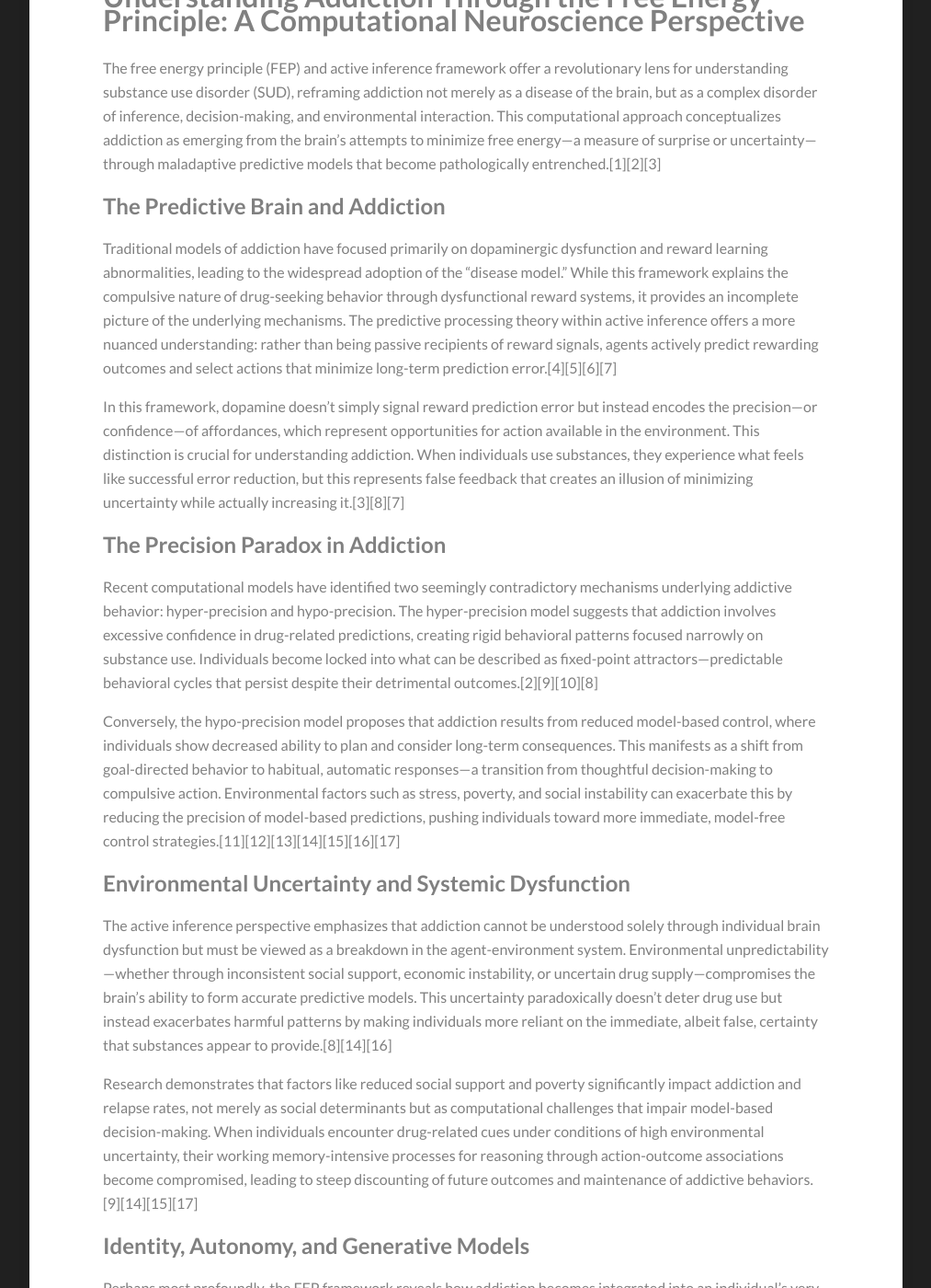
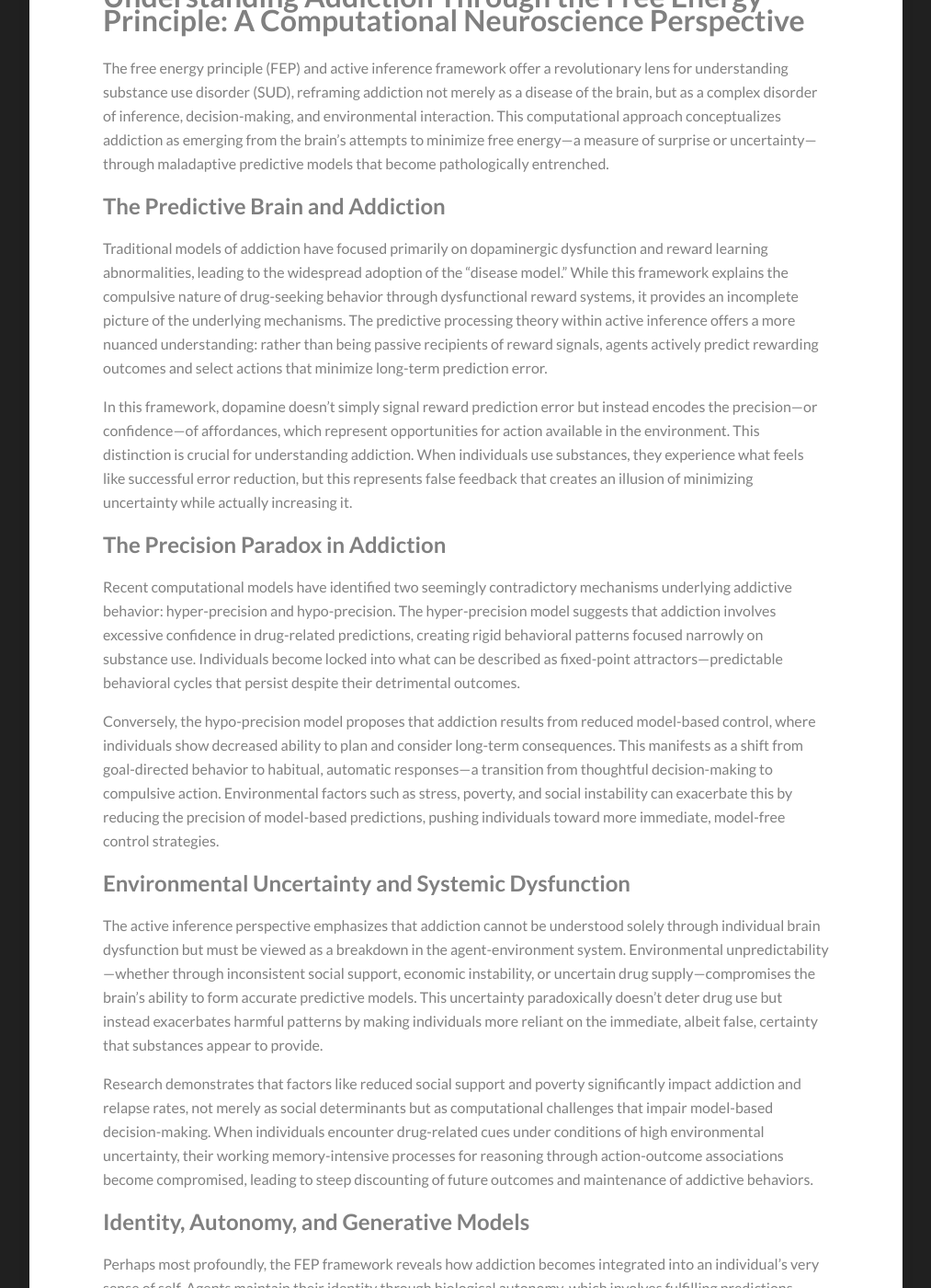
Before and after one commit to Kamran-Afzali/Kamran-Afzali.github.io, a Jekyll site: the page built from _posts/2025-10-25-FEP_SUD.md, in a window 1280 px wide and 1400 px high, scrolled down 531 px. Shown: the whole window at 92% size, without its empty margins (133-1146 px from the left). Built offline with Jekyll 4.4.1, drawn with Linux system fonts in a browser that asks for light colours; our own code applies the rules of GitHub Pages for plain Markdown files; some of the changed text lies outside the part shown.

Commit message:
Update 2025-10-25-FEP_SUD.md

```diff
--- a/_posts/2025-10-25-FEP_SUD.md
+++ b/_posts/2025-10-25-FEP_SUD.md
@@ -5,45 +5,45 @@ Now I'll create the improved and rewritten blog post based on the research and a
 
 # Understanding Addiction Through the Free Energy Principle: A Computational Neuroscience Perspective
 
-The free energy principle (FEP) and active inference framework offer a revolutionary lens for understanding substance use disorder (SUD), reframing addiction not merely as a disease of the brain, but as a complex disorder of inference, decision-making, and environmental interaction. This computational approach conceptualizes addiction as emerging from the brain's attempts to minimize free energy—a measure of surprise or uncertainty—through maladaptive predictive models that become pathologically entrenched.[1][2][3]
+The free energy principle (FEP) and active inference framework offer a revolutionary lens for understanding substance use disorder (SUD), reframing addiction not merely as a disease of the brain, but as a complex disorder of inference, decision-making, and environmental interaction. This computational approach conceptualizes addiction as emerging from the brain's attempts to minimize free energy—a measure of surprise or uncertainty—through maladaptive predictive models that become pathologically entrenched.
 
 ## The Predictive Brain and Addiction
 
-Traditional models of addiction have focused primarily on dopaminergic dysfunction and reward learning abnormalities, leading to the widespread adoption of the "disease model." While this framework explains the compulsive nature of drug-seeking behavior through dysfunctional reward systems, it provides an incomplete picture of the underlying mechanisms. The predictive processing theory within active inference offers a more nuanced understanding: rather than being passive recipients of reward signals, agents actively predict rewarding outcomes and select actions that minimize long-term prediction error.[4][5][6][7]
+Traditional models of addiction have focused primarily on dopaminergic dysfunction and reward learning abnormalities, leading to the widespread adoption of the "disease model." While this framework explains the compulsive nature of drug-seeking behavior through dysfunctional reward systems, it provides an incomplete picture of the underlying mechanisms. The predictive processing theory within active inference offers a more nuanced understanding: rather than being passive recipients of reward signals, agents actively predict rewarding outcomes and select actions that minimize long-term prediction error.
 
-In this framework, dopamine doesn't simply signal reward prediction error but instead encodes the precision—or confidence—of affordances, which represent opportunities for action available in the environment. This distinction is crucial for understanding addiction. When individuals use substances, they experience what feels like successful error reduction, but this represents false feedback that creates an illusion of minimizing uncertainty while actually increasing it.[3][8][7]
+In this framework, dopamine doesn't simply signal reward prediction error but instead encodes the precision—or confidence—of affordances, which represent opportunities for action available in the environment. This distinction is crucial for understanding addiction. When individuals use substances, they experience what feels like successful error reduction, but this represents false feedback that creates an illusion of minimizing uncertainty while actually increasing it.
 
 ## The Precision Paradox in Addiction
 
-Recent computational models have identified two seemingly contradictory mechanisms underlying addictive behavior: hyper-precision and hypo-precision. The hyper-precision model suggests that addiction involves excessive confidence in drug-related predictions, creating rigid behavioral patterns focused narrowly on substance use. Individuals become locked into what can be described as fixed-point attractors—predictable behavioral cycles that persist despite their detrimental outcomes.[2][9][10][8]
+Recent computational models have identified two seemingly contradictory mechanisms underlying addictive behavior: hyper-precision and hypo-precision. The hyper-precision model suggests that addiction involves excessive confidence in drug-related predictions, creating rigid behavioral patterns focused narrowly on substance use. Individuals become locked into what can be described as fixed-point attractors—predictable behavioral cycles that persist despite their detrimental outcomes.
 
-Conversely, the hypo-precision model proposes that addiction results from reduced model-based control, where individuals show decreased ability to plan and consider long-term consequences. This manifests as a shift from goal-directed behavior to habitual, automatic responses—a transition from thoughtful decision-making to compulsive action. Environmental factors such as stress, poverty, and social instability can exacerbate this by reducing the precision of model-based predictions, pushing individuals toward more immediate, model-free control strategies.[11][12][13][14][15][16][17]
+Conversely, the hypo-precision model proposes that addiction results from reduced model-based control, where individuals show decreased ability to plan and consider long-term consequences. This manifests as a shift from goal-directed behavior to habitual, automatic responses—a transition from thoughtful decision-making to compulsive action. Environmental factors such as stress, poverty, and social instability can exacerbate this by reducing the precision of model-based predictions, pushing individuals toward more immediate, model-free control strategies.
 
 ## Environmental Uncertainty and Systemic Dysfunction
 
-The active inference perspective emphasizes that addiction cannot be understood solely through individual brain dysfunction but must be viewed as a breakdown in the agent-environment system. Environmental unpredictability—whether through inconsistent social support, economic instability, or uncertain drug supply—compromises the brain's ability to form accurate predictive models. This uncertainty paradoxically doesn't deter drug use but instead exacerbates harmful patterns by making individuals more reliant on the immediate, albeit false, certainty that substances appear to provide.[8][14][16]
+The active inference perspective emphasizes that addiction cannot be understood solely through individual brain dysfunction but must be viewed as a breakdown in the agent-environment system. Environmental unpredictability—whether through inconsistent social support, economic instability, or uncertain drug supply—compromises the brain's ability to form accurate predictive models. This uncertainty paradoxically doesn't deter drug use but instead exacerbates harmful patterns by making individuals more reliant on the immediate, albeit false, certainty that substances appear to provide.
 
-Research demonstrates that factors like reduced social support and poverty significantly impact addiction and relapse rates, not merely as social determinants but as computational challenges that impair model-based decision-making. When individuals encounter drug-related cues under conditions of high environmental uncertainty, their working memory-intensive processes for reasoning through action-outcome associations become compromised, leading to steep discounting of future outcomes and maintenance of addictive behaviors.[9][14][15][17]
+Research demonstrates that factors like reduced social support and poverty significantly impact addiction and relapse rates, not merely as social determinants but as computational challenges that impair model-based decision-making. When individuals encounter drug-related cues under conditions of high environmental uncertainty, their working memory-intensive processes for reasoning through action-outcome associations become compromised, leading to steep discounting of future outcomes and maintenance of addictive behaviors.
 
 ## Identity, Autonomy, and Generative Models
 
-Perhaps most profoundly, the FEP framework reveals how addiction becomes integrated into an individual's very sense of self. Agents maintain their identity through biological autonomy, which involves fulfilling predictions about their environment through internal generative models—hierarchical prediction systems that guide interaction with the world. In addiction, substance use becomes so central to these generative models that changing behavior requires fundamental alterations to one's sense of identity.[18][3][8]
+Perhaps most profoundly, the FEP framework reveals how addiction becomes integrated into an individual's very sense of self. Agents maintain their identity through biological autonomy, which involves fulfilling predictions about their environment through internal generative models—hierarchical prediction systems that guide interaction with the world. In addiction, substance use becomes so central to these generative models that changing behavior requires fundamental alterations to one's sense of identity.
 
-This integration helps explain why addiction is particularly resistant to change and why successful treatment often involves not just addressing substance use but reconstructing fundamental aspects of identity and life structure. The predictability and reliability of substance effects can provide stability in otherwise chaotic circumstances, making the drug-related lifestyle feel necessary for maintaining coherent selfhood.[3][9]
+This integration helps explain why addiction is particularly resistant to change and why successful treatment often involves not just addressing substance use but reconstructing fundamental aspects of identity and life structure. The predictability and reliability of substance effects can provide stability in otherwise chaotic circumstances, making the drug-related lifestyle feel necessary for maintaining coherent selfhood.
 
 ## The Bayesian Brain and Suboptimal Behavior
 
-The Bayesian inference framework embedded within the FEP provides crucial insights into why addiction persists despite obvious negative consequences. Rather than viewing addictive behavior as fundamentally irrational, this approach suggests that such behavior may be optimal given the individual's generative model of the world. The apparent irrationality emerges not from broken inference mechanisms but from maladaptive generative models that have become entrenched through repeated experience.[6][2][9]
+The Bayesian inference framework embedded within the FEP provides crucial insights into why addiction persists despite obvious negative consequences. Rather than viewing addictive behavior as fundamentally irrational, this approach suggests that such behavior may be optimal given the individual's generative model of the world. The apparent irrationality emerges not from broken inference mechanisms but from maladaptive generative models that have become entrenched through repeated experience.
 
-This perspective shifts focus from presumed optimal behavior to understanding the specific parameters and characteristics of individual generative models that lead to pathological outcomes. For instance, an individual's generative model might accurately predict that drug use will provide immediate relief from withdrawal symptoms, even while failing to adequately weight longer-term negative consequences.[15][2]
+This perspective shifts focus from presumed optimal behavior to understanding the specific parameters and characteristics of individual generative models that lead to pathological outcomes. For instance, an individual's generative model might accurately predict that drug use will provide immediate relief from withdrawal symptoms, even while failing to adequately weight longer-term negative consequences.
 
 ## Clinical Implications and Future Directions
 
-The FEP approach to addiction suggests several novel therapeutic directions. Rather than focusing solely on blocking reward pathways or teaching willpower, treatments might target the precision of different types of predictions. This could involve therapies aimed at reducing the precision assigned to drug-related affordances while simultaneously strengthening model-based control systems and environmental predictability.[10][19][14][8]
+The FEP approach to addiction suggests several novel therapeutic directions. Rather than focusing solely on blocking reward pathways or teaching willpower, treatments might target the precision of different types of predictions. This could involve therapies aimed at reducing the precision assigned to drug-related affordances while simultaneously strengthening model-based control systems and environmental predictability.
 
-Interventions might also focus on reconstructing generative models through carefully structured experiences that challenge pathological predictions and support the development of more adaptive behavioral repertoires. This could include creating therapeutic environments that provide the reliability and predictability that substances falsely promised, while gradually expanding the range of behaviors through which individuals can achieve successful error reduction.[19][6][8]
+Interventions might also focus on reconstructing generative models through carefully structured experiences that challenge pathological predictions and support the development of more adaptive behavioral repertoires. This could include creating therapeutic environments that provide the reliability and predictability that substances falsely promised, while gradually expanding the range of behaviors through which individuals can achieve successful error reduction.
 
-The framework also suggests the importance of addressing environmental factors that contribute to uncertainty and stress, which compromise model-based decision-making. Policy implications include ensuring access to stable housing, healthcare, and social support—not merely as social goods but as computational necessities for healthy inference and decision-making.[14][16]
+The framework also suggests the importance of addressing environmental factors that contribute to uncertainty and stress, which compromise model-based decision-making. Policy implications include ensuring access to stable housing, healthcare, and social support—not merely as social goods but as computational necessities for healthy inference and decision-making.
 
 ## Summary and Conclusions
 
```
Also changed, not shown: other parts of _posts/2025-10-25-FEP_SUD.md (+20 -20 lines).
